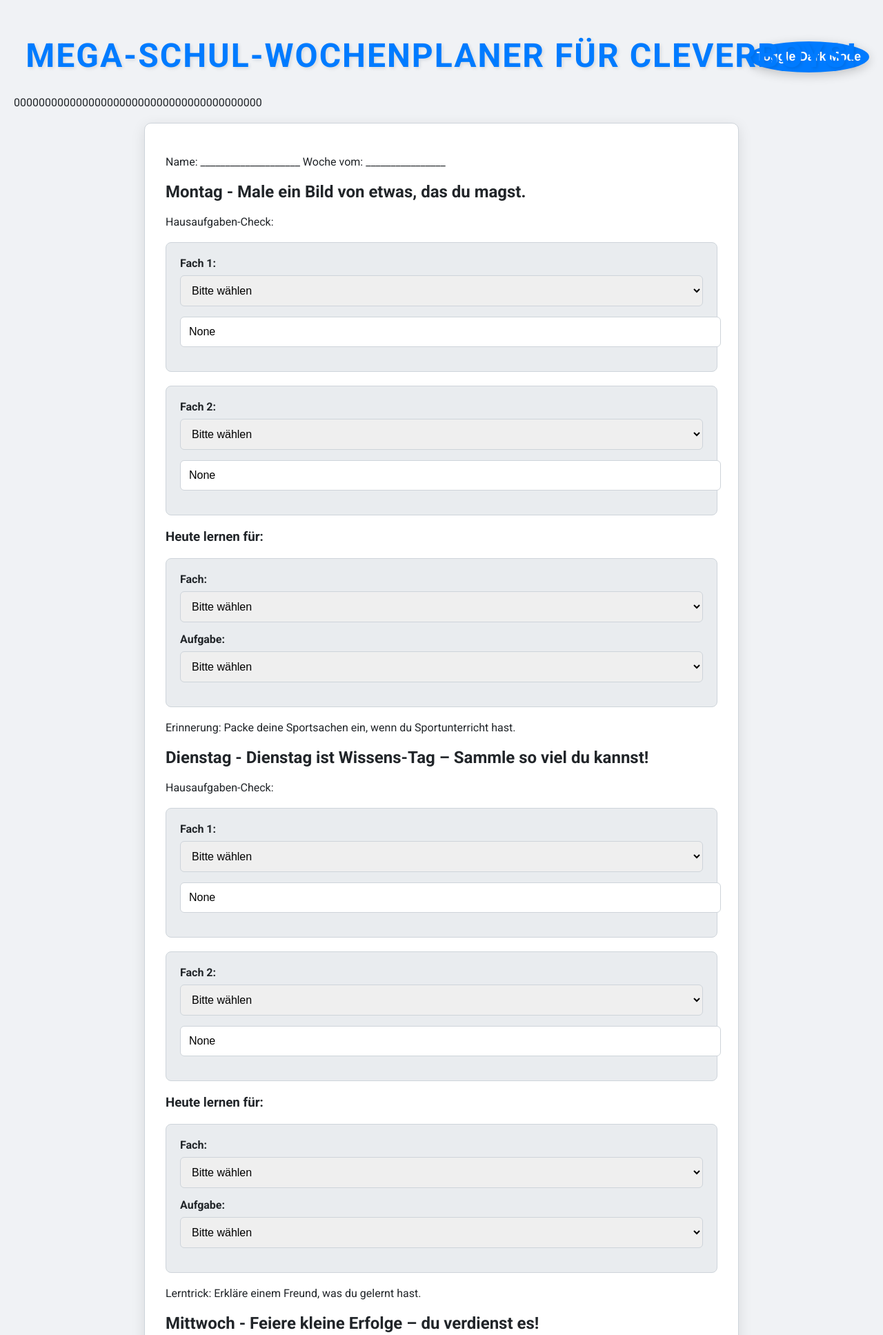
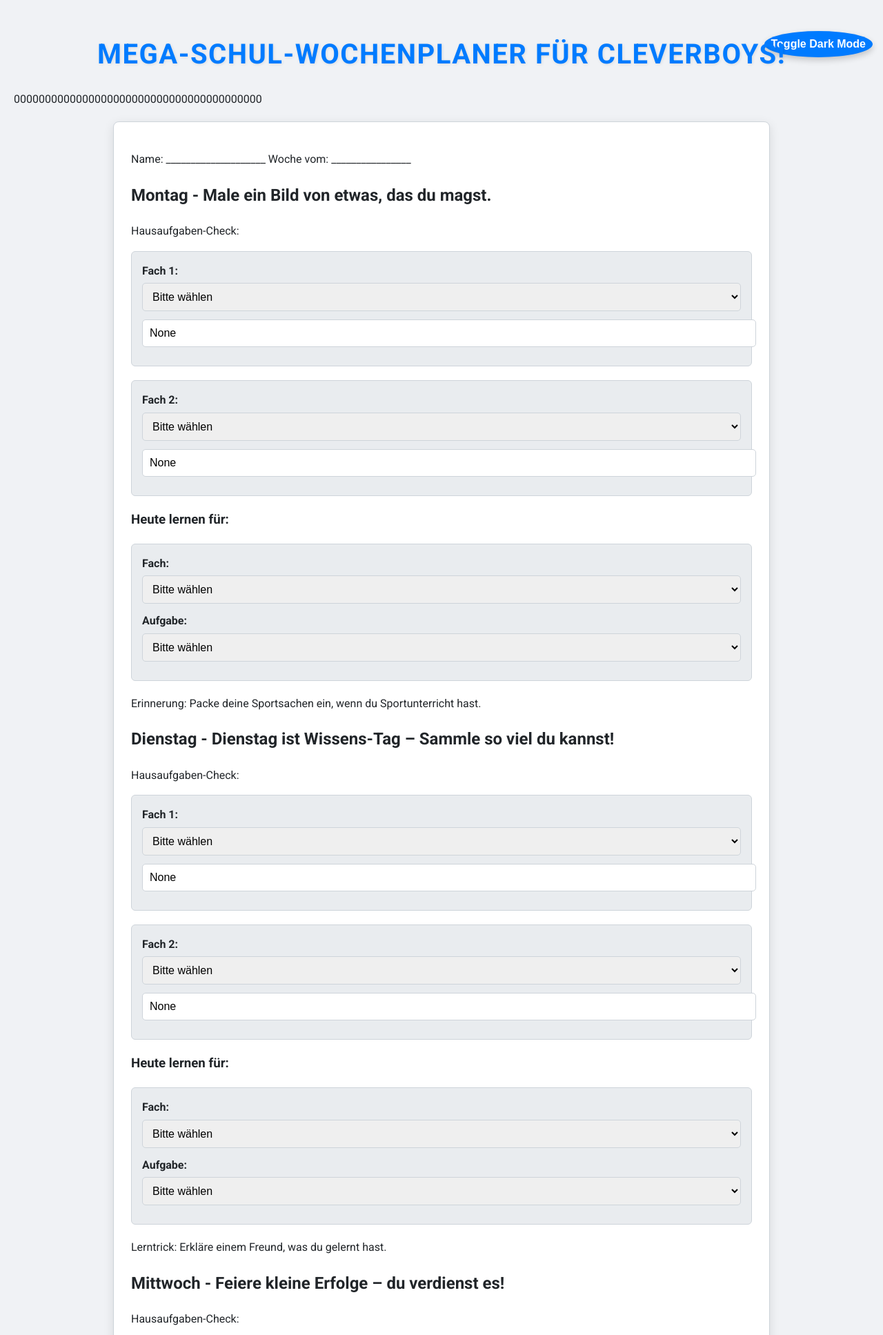
Before and after one commit to DaFum/Wochenplan, a Flask app: page / in a window 1280 px wide. Shown: the top 1935 px of the page at 69% size. Run offline with Flask 3, Linux system fonts and the light colour scheme; some libraries are stand-ins or nearby versions.

Commit message:
Aktualisieren von styles.css

```diff
--- a/static/styles.css
+++ b/static/styles.css
@@ -23,27 +23,28 @@ body {
     padding: 20px;
     margin: 0;
     transition: background-color 0.3s, color 0.3s;
+    line-height: 1.6;
 }
 
 /* Title styling */
 .title {
     color: var(--color-primary);
-    font-size: 3em;
-    margin-bottom: 30px;
+    font-size: 2.5rem;
+    margin-bottom: 20px;
     text-align: center;
     text-transform: uppercase;
-    letter-spacing: 2px;
-    text-shadow: 2px 2px 5px rgba(0, 0, 0, 0.1);
+    letter-spacing: 1.5px;
+    text-shadow: 1px 1px 4px rgba(0, 0, 0, 0.1);
 }
 
 /* Planner container styling */
 .planner {
     background-color: var(--color-light);
     border: 1px solid var(--color-border);
-    border-radius: 10px;
-    box-shadow: 0 5px 20px rgba(0, 0, 0, 0.1);
-    padding: 30px;
-    max-width: 800px;
+    border-radius: 8px;
+    box-shadow: 0 4px 15px rgba(0, 0, 0, 0.1);
+    padding: 25px;
+    max-width: 900px;
     margin: 20px auto;
 }
 
@@ -51,33 +52,33 @@ body {
 .task, .learning-task {
     display: flex;
     flex-direction: column;
-    margin: 20px 0;
+    margin-bottom: 20px;
     background-color: var(--color-highlight);
-    padding: 20px;
-    border-radius: 8px;
+    padding: 15px;
+    border-radius: 6px;
     border: 1px solid var(--color-border);
     transition: background-color 0.3s, box-shadow 0.3s;
 }
 
 .task:hover, .learning-task:hover {
     background-color: var(--color-accent);
-    box-shadow: 0 4px 15px rgba(0, 0, 0, 0.15);
+    box-shadow: 0 4px 12px rgba(0, 0, 0, 0.15);
 }
 
 .task label, .learning-task label {
-    margin-bottom: 8px;
     font-weight: 700;
     color: var(--color-text);
+    margin-bottom: 5px;
 }
 
 .task select, .task input, .learning-task select, .learning-task input {
     width: 100%;
-    padding: 12px;
+    padding: 10px;
+    border-radius: 5px;
     border: 1px solid var(--color-border);
-    border-radius: 6px;
     outline: none;
     font-size: 1em;
-    margin-bottom: 15px;
+    margin-bottom: 12px;
     transition: border-color 0.3s, box-shadow 0.3s;
 }
 
@@ -87,28 +88,28 @@ body {
 
 .task select:focus, .task input:focus, .learning-task select:focus, .learning-task input:focus {
     border-color: var(--color-primary);
-    box-shadow: 0 0 8px rgba(0, 123, 255, 0.3);
+    box-shadow: 0 0 6px rgba(0, 123, 255, 0.3);
 }
 
 /* Button styling */
 button {
     background-color: var(--color-primary);
     color: var(--color-light);
-    font-size: 1.1em;
+    font-size: 1em;
     font-weight: bold;
     border: none;
-    border-radius: 50px;
-    padding: 15px 30px;
+    border-radius: 40px;
+    padding: 12px 25px;
     cursor: pointer;
     transition: background-color 0.3s, transform 0.2s, box-shadow 0.3s;
     display: block;
-    margin: 40px auto;
+    margin: 30px auto;
 }
 
 button:hover {
     background-color: var(--color-accent);
     transform: translateY(-3px);
-    box-shadow: 0 6px 20px rgba(23, 162, 184, 0.3);
+    box-shadow: 0 6px 15px rgba(23, 162, 184, 0.2);
 }
 
 button:active {
@@ -171,15 +173,15 @@ body.dark-mode a {
 /* Dark mode toggle button */
 .dark-mode-toggle {
     position: fixed;
-    top: 20px;
-    right: 20px;
+    top: 15px;
+    right: 15px;
     background-color: var(--color-primary);
     color: var(--color-light);
     border: none;
     border-radius: 50%;
-    padding: 12px;
+    padding: 10px;
     cursor: pointer;
-    box-shadow: 0 4px 15px rgba(0, 0, 0, 0.2);
+    box-shadow: 0 4px 10px rgba(0, 0, 0, 0.2);
     transition: background-color 0.3s, transform 0.3s;
 }
 
```
Also changed, not shown: other parts of static/styles.css (+13 -12 lines).
